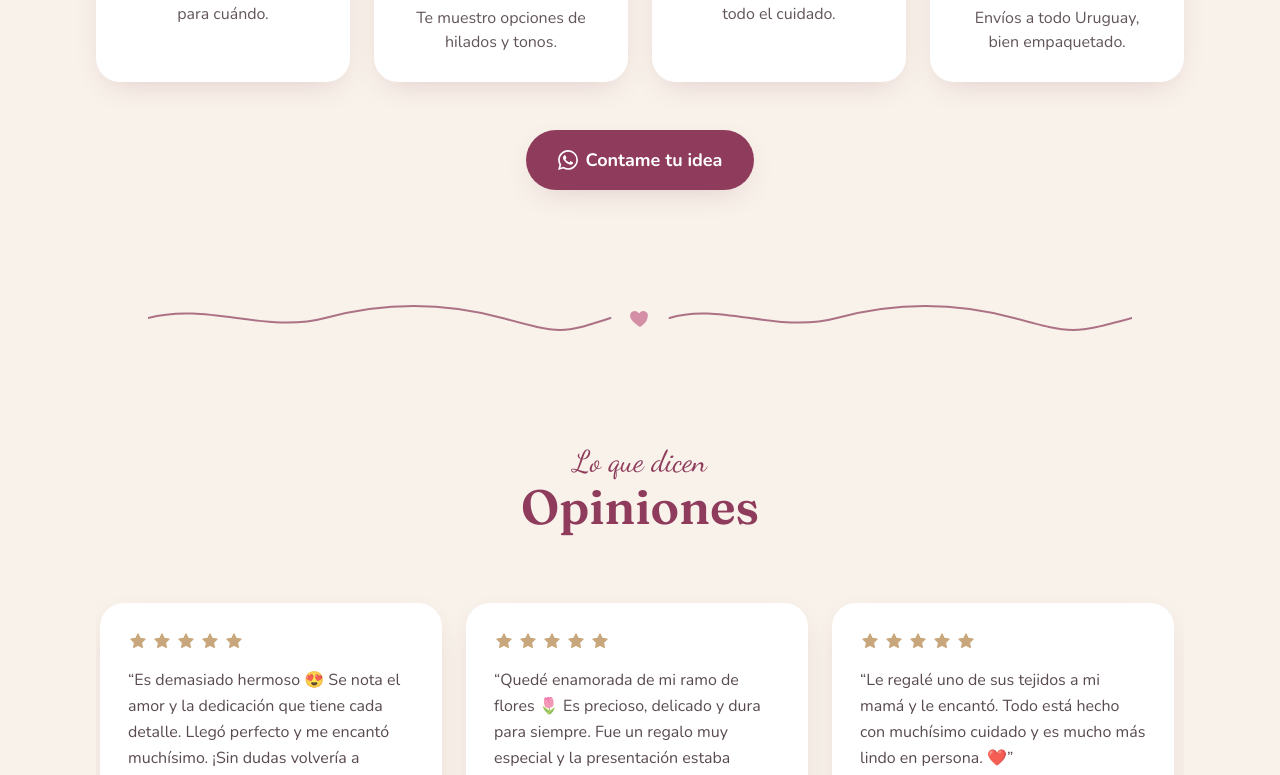
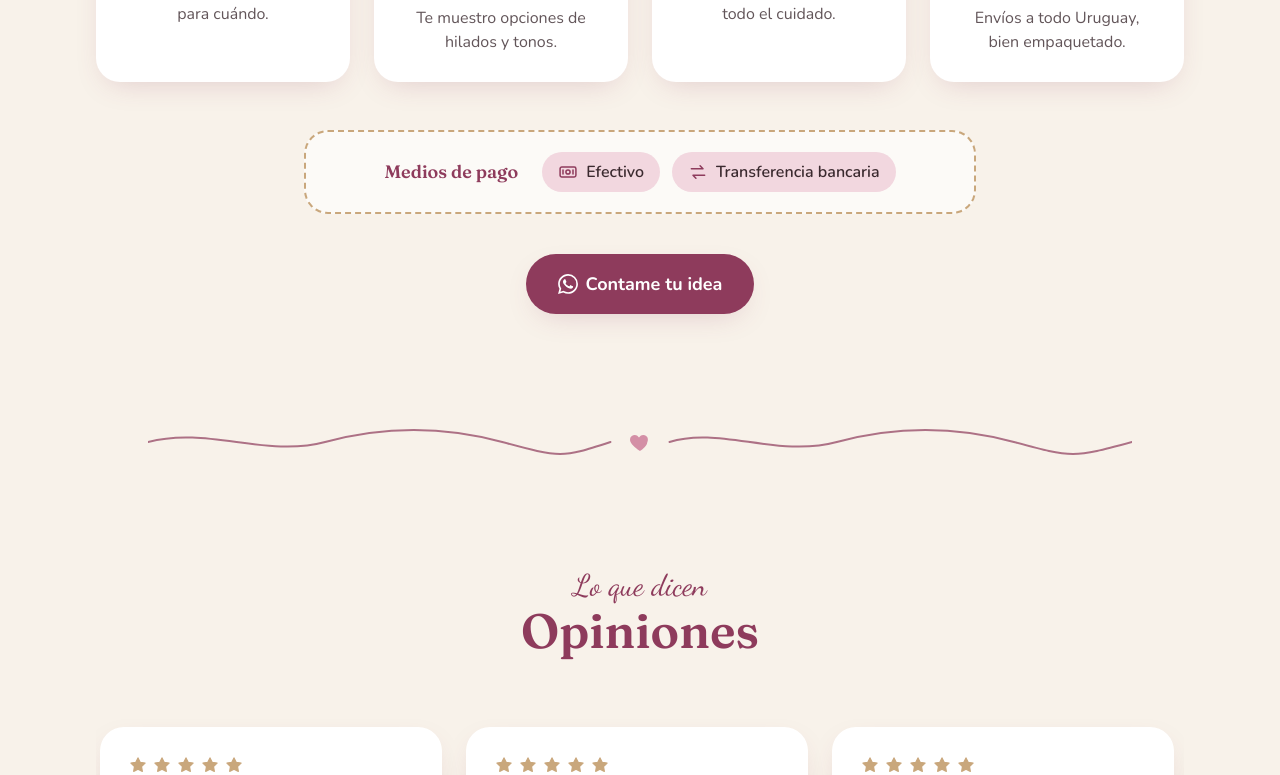
Before and after one commit to EzeeED/alpuntopaz, a Next.js app: page / in a window 1280 px wide. Shown: the part 6589-7364 px from the top of the page. Built offline with nearby package versions, Linux system fonts and the light colour scheme; no server answers.

Commit message:
Agregar medios de pago: efectivo o transferencia
Franja de medios de pago en Encargos y nueva pregunta frecuente.

Co-Authored-By: Claude Opus 5.5 <noreply@anthropic.com>
Claude-Session: https://claude.ai/code/session_01P5u6ZB8XouQtLgSNDzKELw

```diff
--- a/components/FAQ.tsx
+++ b/components/FAQ.tsx
@@ -11,6 +11,7 @@ const faqs = [
   { q: "¿Qué materiales usan?", a: "Hilados de calidad, elegidos según la pieza y su uso." },
   { q: "¿Cómo cuido mis prendas?", a: "Lavado a mano con agua fría y secado a la sombra, en plano." },
   { q: "¿Cómo hago un pedido?", a: "Escribime por WhatsApp o Instagram y lo coordinamos." },
+  { q: "¿Qué medios de pago aceptan?", a: "Efectivo o transferencia bancaria." },
 ];
 
 export default function FAQ() {
--- a/components/Icons.tsx
+++ b/components/Icons.tsx
@@ -116,6 +116,24 @@ export function PencilIcon(props: IconProps) {
   );
 }
 
+export function CashIcon(props: IconProps) {
+  return (
+    <svg viewBox="0 0 24 24" aria-hidden="true" {...line} {...props}>
+      <rect x="2.5" y="6" width="19" height="12" rx="2" />
+      <circle cx="12" cy="12" r="2.5" />
+      <path d="M6 9.5v5M18 9.5v5" />
+    </svg>
+  );
+}
+
+export function TransferIcon(props: IconProps) {
+  return (
+    <svg viewBox="0 0 24 24" aria-hidden="true" {...line} {...props}>
+      <path d="M4 8h14l-3.5-3.5M20 16H6l3.5 3.5" />
+    </svg>
+  );
+}
+
 export function ChevronIcon(props: IconProps) {
   return (
     <svg viewBox="0 0 24 24" aria-hidden="true" {...line} strokeWidth={2.2} {...props}>
--- a/components/Orders.tsx
+++ b/components/Orders.tsx
@@ -1,7 +1,7 @@
 import { waLink } from "@/lib/site";
 import SectionTitle from "./SectionTitle";
 import Reveal from "./Reveal";
-import { ChatIcon, GiftIcon, PaletteIcon, WhatsAppIcon, YarnIcon } from "./Icons";
+import { CashIcon, ChatIcon, GiftIcon, PaletteIcon, TransferIcon, WhatsAppIcon, YarnIcon } from "./Icons";
 
 const steps = [
   { icon: ChatIcon, title: "Me contás tu idea", text: "Qué querés, para quién y para cuándo." },
@@ -49,7 +49,23 @@ export default function Orders() {
         ))}
       </ol>
 
-      <Reveal className="mt-12 text-center">
+      <Reveal className="mt-12">
+        <div className="mx-auto flex max-w-2xl flex-col items-center gap-4 rounded-3xl border-2 border-dashed border-mimbre bg-white/60 px-6 py-5 text-center sm:flex-row sm:justify-center sm:gap-6 sm:text-left">
+          <p className="font-serif text-lg font-semibold text-vino">Medios de pago</p>
+          <ul className="flex flex-wrap justify-center gap-3">
+            <li className="inline-flex items-center gap-2 rounded-full bg-rosa-claro px-4 py-2 font-semibold text-tinta">
+              <CashIcon className="h-5 w-5 text-vino" />
+              Efectivo
+            </li>
+            <li className="inline-flex items-center gap-2 rounded-full bg-rosa-claro px-4 py-2 font-semibold text-tinta">
+              <TransferIcon className="h-5 w-5 text-vino" />
+              Transferencia bancaria
+            </li>
+          </ul>
+        </div>
+      </Reveal>
+
+      <Reveal className="mt-10 text-center">
         <a
           href={waLink("Hola Al Punto Paz! Tengo una idea para un encargo personalizado: ")}
           target="_blank"
```
